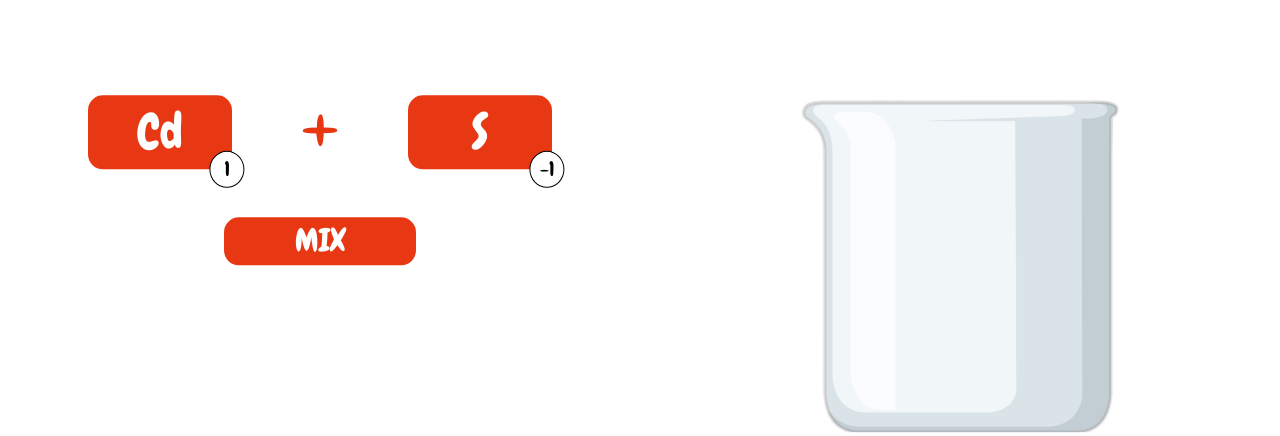
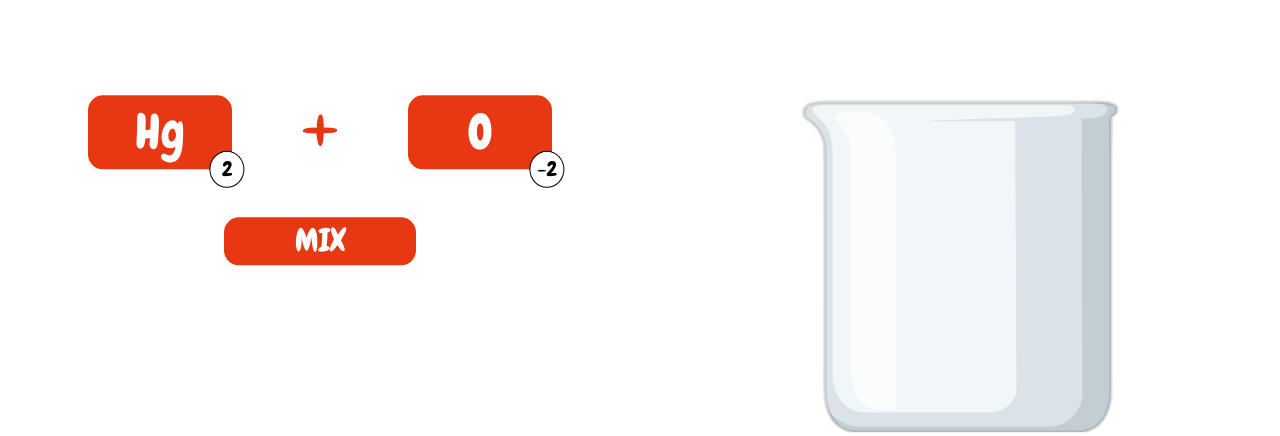
Before and after one commit to tapsivanneil/EleMix, a PHP site: page /elemix.php in a window 1280 px wide. Shown: the part 174-610 px from the top of the page. Run offline with PHP 8.4, Linux system fonts and the light colour scheme; data comes from the database, SQL or seed files in the repository; some libraries are stand-ins or nearby versions.

Commit message:
added background to elemix page and edited default elements

```diff
--- a/elemix.php
+++ b/elemix.php
@@ -1,5 +1,5 @@
 <?php
-    require_once "config/config.php";
+    require_once "config/config_online.php";
 ?>
 
 <!DOCTYPE html>
@@ -17,7 +17,9 @@
     <script src="js/script.js"> </script>
     <title>EleMix</title>
 </head>
-<body class="p-0 m-0 position-relative d-flex flex-column ">
+
+<body class="p-0 m-0 position-relative d-flex flex-column">
+
     <section class="fixed-top position-relative">
         <!-- <span class="position-absolute translate-middle-x">&#8592;</span>       -->
         <a class="position-absolute translate-middle-x" id="back_button" href="index.php" style="text-decoration:none;">🡠</a>
@@ -30,7 +32,7 @@
 
             </section>
             <div style=" width: 100%; max-width: 500px; heigth: 100%; min-height: 300px; margin: auto; text-align: center; display: none;" id="description_container">
-                <img src="" alt="" id="description" style="margin-top: 200px; width: 100%; height: 100%">
+                <img src="" alt="" id="description" style="margin-top: 30px; width: 100%; height: 100%">
             </div>
         </div>
         <div class="container-fluid px-0 position-absolute translate-middle-y start-25 top-50 "> <!--position-absolute translate-middle-y start-25 top-50-->
@@ -40,22 +42,22 @@
                         <div class="d-flex justify-content-around align-items-center" id="combination_holder">
                             <div class="element-container position-relative justify-content-center">
                                 <button class="element_btn " onclick="setElementFocus(1)" name="element_1" id="element_1" data-bs-toggle="offcanvas" data-bs-target="#offcanvasExample" type="button" aria-controls="offcanvasExample">
-                                    Cd
+                                    Hg
                                 </button>
-                                <input oninput="getResult()" name="subscript_1" id="subscript_1" type="number" class="position-absolute top-100 end-0 translate-middle text-center border border-black border-1 rounded-circle" value="1">
+                                <input oninput="getResult()" name="subscript_1" id="subscript_1" type="number" class="position-absolute top-100 end-0 translate-middle text-center border border-black border-1 rounded-circle" value="2">
                             </div>
 
                             <div class="plus pb-3">+</div>
 
                             <div class="element-container position-relative">
                                 <button class="element_btn " onclick="setElementFocus(2)" name="element_2" id="element_2" data-bs-toggle="offcanvas" data-bs-target="#offcanvasExample" type="button" aria-controls="offcanvasExample">
-                                    S
+                                    O
                                 </button>
-                                <input oninput="getResult()" name="subscript_2" id="subscript_2" type="number" class="position-absolute top-100 end-0 translate-middle text-center border border-black border-1 rounded-circle" value="-1">
+                                <input oninput="getResult()" name="subscript_2" id="subscript_2" type="number" class="position-absolute top-100 end-0 translate-middle text-center border border-black border-1 rounded-circle" value="-2">
                             </div>
                             <input type="hidden" name="element_result" id="element_result">
-                            <input type="hidden" name="element_1_search" id="element_1_search" value="Cd">
-                            <input type="hidden" name="element_2_search" id="element_2_search" value="S">
+                            <input type="hidden" name="element_1_search" id="element_1_search" value="Hg">
+                            <input type="hidden" name="element_2_search" id="element_2_search" value="O">
 
                         </div>
 
```
